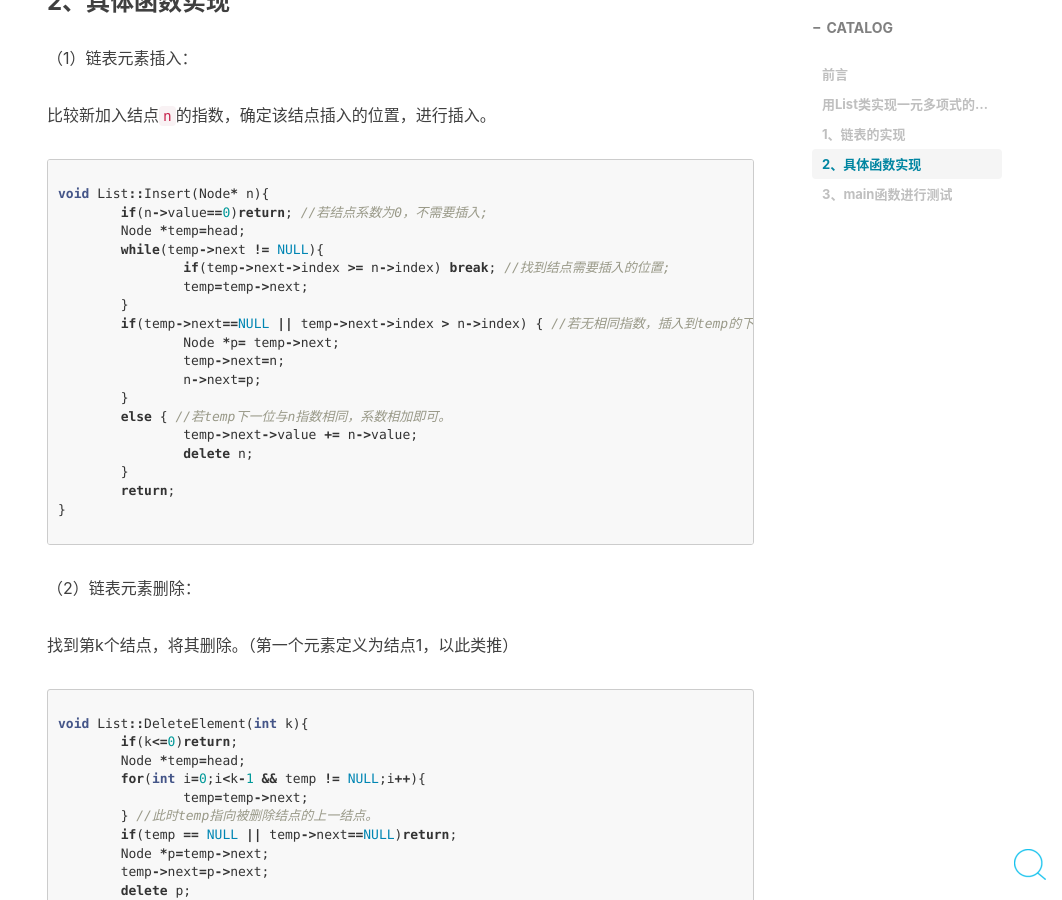
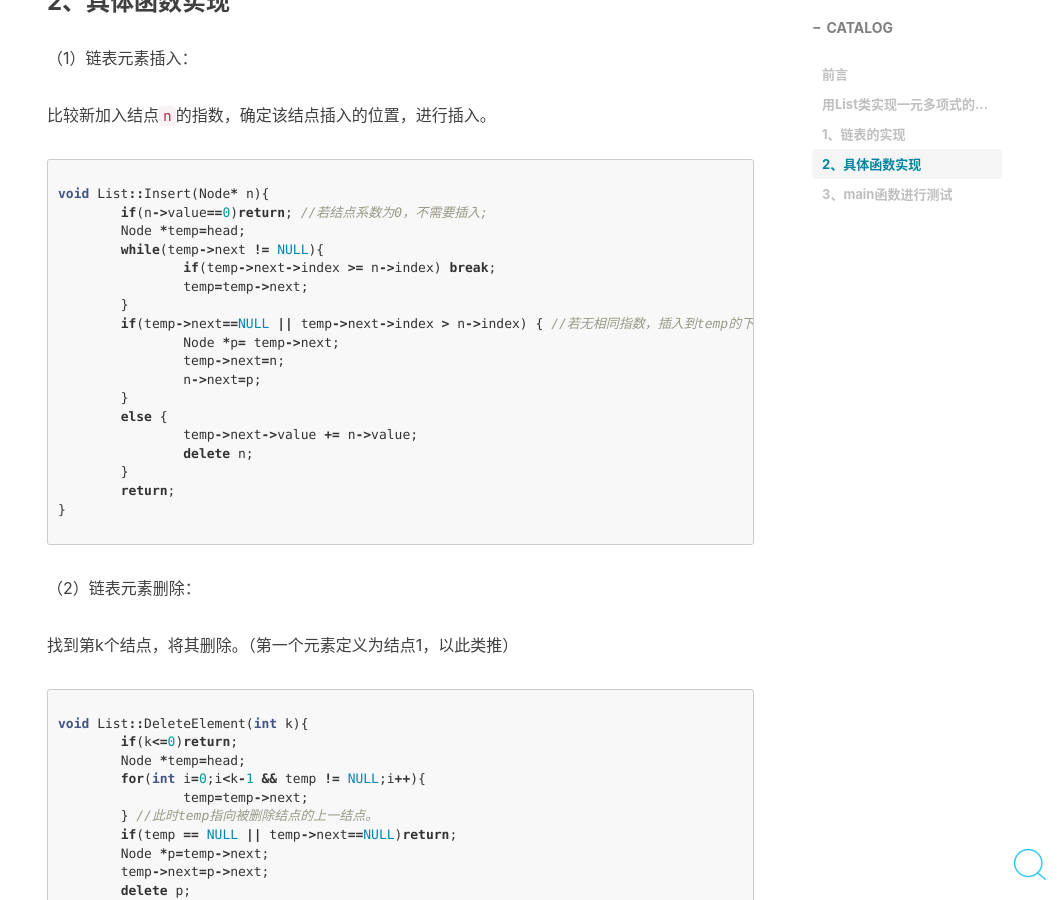
Before and after one commit to 437436999/437436999-coder.github.io, a Jekyll site: the page built from _posts/2019-09-06-杂七杂八的练习.md, in a window 1280 px wide and 900 px high, scrolled down 1774 px. Shown: the whole window, without its empty margins (218-1280 px from the left). Built offline with Jekyll 4.4.1, drawn with Linux system fonts in a browser that asks for light colours; nearby versions of some CDN libraries; comment, search, counter and statistics services are not loaded.

Commit message:
Update 2019-09-06-杂七杂八的练习.md

```diff
--- a/_posts/2019-09-06-杂七杂八的练习.md
+++ b/_posts/2019-09-06-杂七杂八的练习.md
@@ -73,15 +73,15 @@ void List::Insert(Node* n){
 	if(n->value==0)return; //若结点系数为0，不需要插入;
 	Node *temp=head;
 	while(temp->next != NULL){
-		if(temp->next->index >= n->index) break; //找到结点需要插入的位置;
+		if(temp->next->index >= n->index) break;
 		temp=temp->next;
 	}
-	if(temp->next==NULL || temp->next->index > n->index) { //若无相同指数，插入到temp的下一位.
+	if(temp->next==NULL || temp->next->index > n->index) { //若无相同指数，插入到temp的下一位;
 		Node *p= temp->next;
 		temp->next=n;
 		n->next=p;
 	}
-	else { //若temp下一位与n指数相同，系数相加即可。
+	else {
 		temp->next->value += n->value;
 		delete n;
 	}
```
